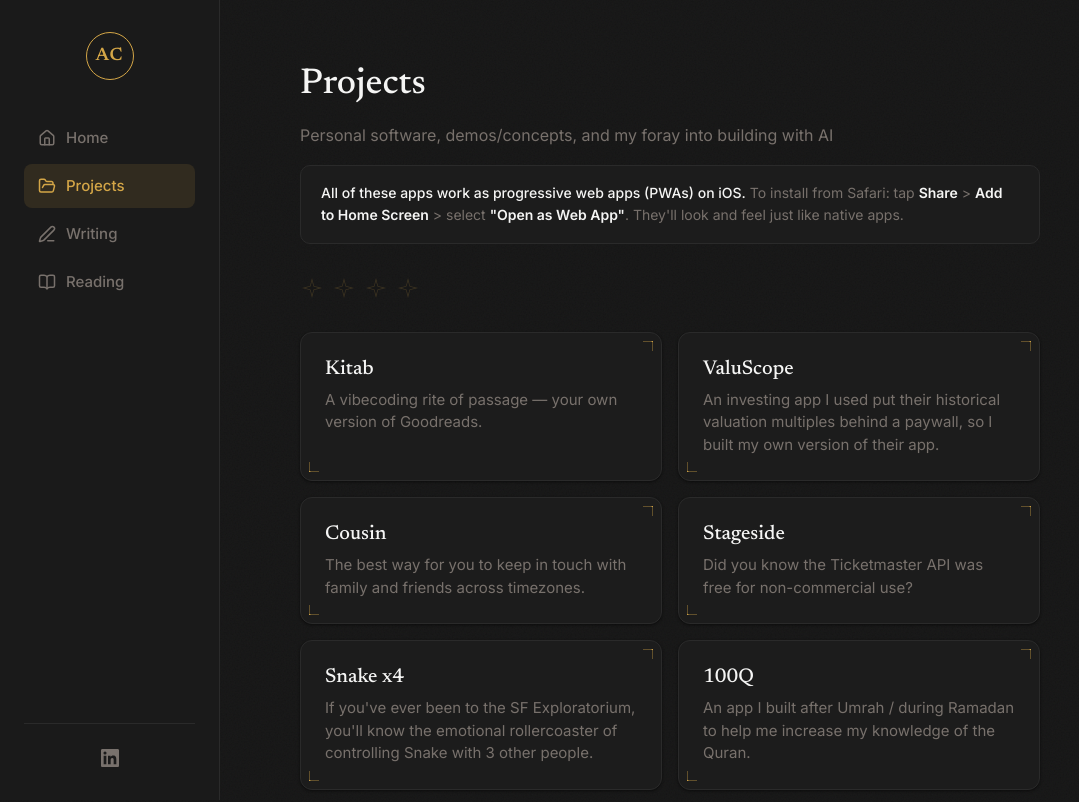
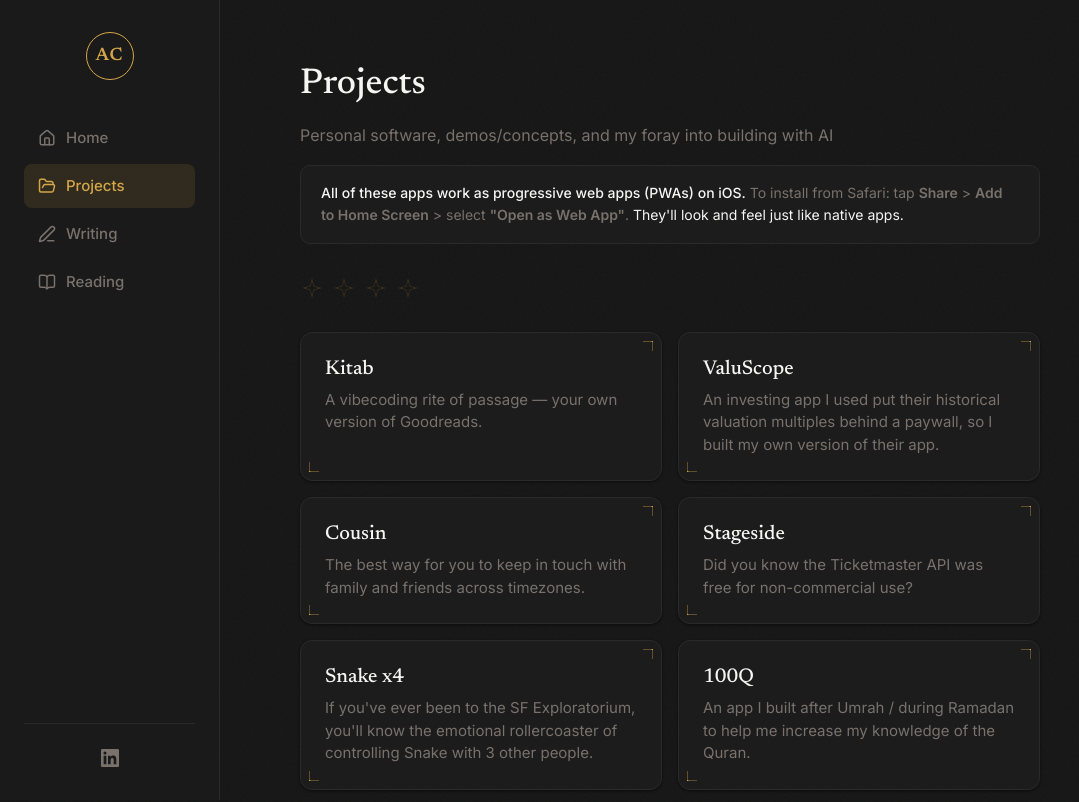
Before and after one commit to adib-hash/adib-personal-site, a React (Vite) app: page /projects in a window 1280 px wide. Shown: the top 802 px of the page, without its empty margins (0-1079 px from the left). Built offline with nearby package versions, Linux system fonts and the light colour scheme.

Commit message:
fix: consistent text colors in PWA guide banner
Co-Authored-By: Claude Opus 4.6 (1M context) <noreply@anthropic.com>

```diff
--- a/src/pages/Projects.jsx
+++ b/src/pages/Projects.jsx
@@ -95,12 +95,16 @@ export default function Projects() {
         <span style={{ color: "var(--text-heading)", fontWeight: 500 }}>
           All of these apps work as progressive web apps (PWAs) on iOS.
         </span>{" "}
-        To install from Safari: tap{" "}
-        <strong style={{ color: "var(--text-heading)" }}>Share</strong> {">"}{" "}
-        <strong style={{ color: "var(--text-heading)" }}>Add to Home Screen</strong> {">"}{" "}
-        select{" "}
-        <strong style={{ color: "var(--text-heading)" }}>"Open as Web App"</strong>.
-        They'll look and feel just like native apps.
+        <span style={{ color: "var(--text-muted)" }}>
+          To install from Safari: tap{" "}
+          <strong style={{ color: "var(--text-muted)" }}>Share</strong> {">"}{" "}
+          <strong style={{ color: "var(--text-muted)" }}>Add to Home Screen</strong> {">"}{" "}
+          select{" "}
+          <strong style={{ color: "var(--text-muted)" }}>"Open as Web App"</strong>.
+        </span>{" "}
+        <span style={{ color: "var(--text-heading)" }}>
+          They'll look and feel just like native apps.
+        </span>
       </div>
 
       <GeometricAccent />
```
